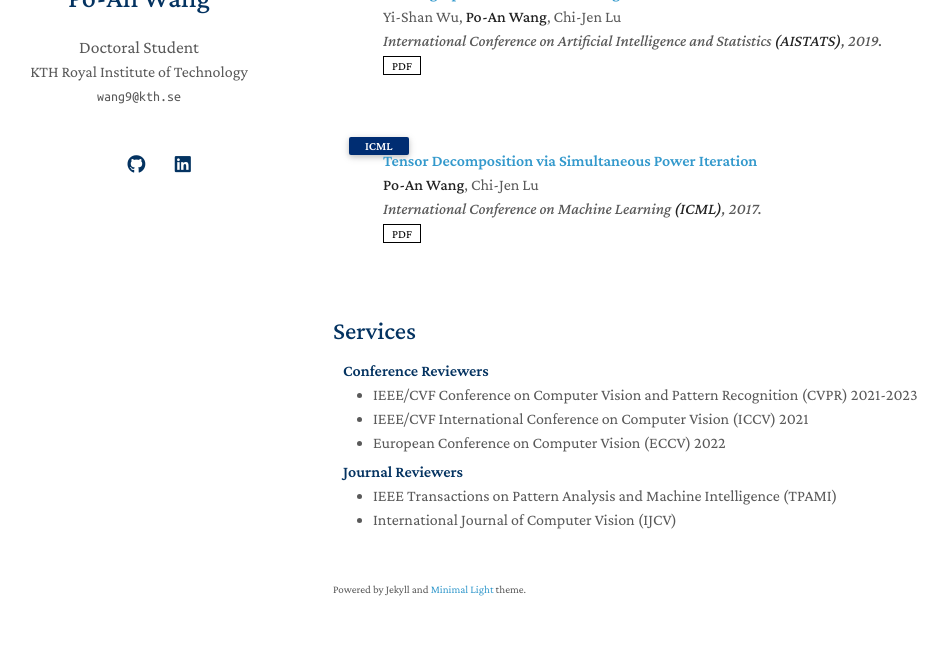
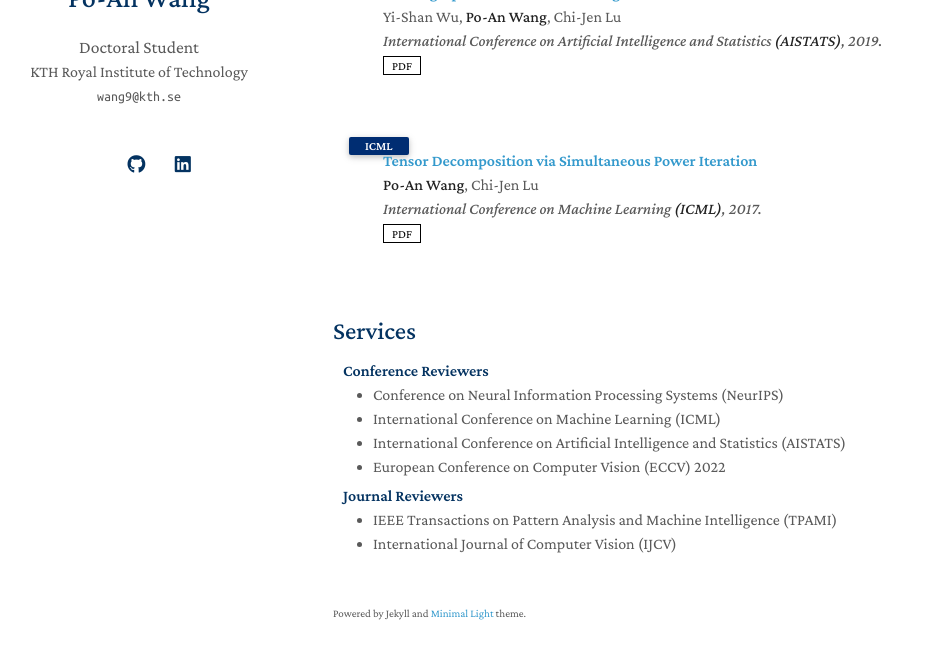
Before and after one commit to poankth/poankth.github.io, a Jekyll site: the page built from index.md, in a window 1280 px wide and 900 px high, scrolled down 1308 px, cut to the strip 206-865 px from the top of the window. Shown: the whole strip, without its empty margins (137-1085 px from the left). Built offline with Jekyll 4.4.1, drawn with Linux system fonts in a browser that asks for light colours; nearby versions of some CDN libraries; a style sheet for code colours, icons or effects is not loaded; our own code applies the rules of GitHub Pages for plain Markdown files.

Commit message:
ICML AISTats

```diff
--- a/_includes/services.md
+++ b/_includes/services.md
@@ -3,8 +3,9 @@
 <h4 style="margin:0 10px 0;">Conference Reviewers</h4>
 
 <ul style="margin:0 0 5px;">
-  <li><a href="http://cvpr2023.thecvf.com/"><autocolor>IEEE/CVF Conference on Computer Vision and Pattern Recognition (CVPR) 2021-2023</autocolor></a></li>
-  <li><a href="http://iccv2021.thecvf.com/"><autocolor>IEEE/CVF International Conference on Computer Vision (ICCV) 2021</autocolor></a></li>
+  <li><a href="https://neurips.cc/"><autocolor>Conference on Neural Information Processing Systems (NeurIPS) </autocolor></a></li>
+  <li><a href="https://icml.cc/"><autocolor>International Conference on Machine Learning (ICML) </autocolor></a></li>
+  <li><a href="https://aistats.org/"><autocolor>International Conference on Artificial Intelligence and Statistics (AISTATS) </autocolor></a></li>
   <li><a href="https://eccv2022.ecva.net/"><autocolor>European Conference on Computer Vision (ECCV) 2022</autocolor></a></li>
 </ul>
 
```
